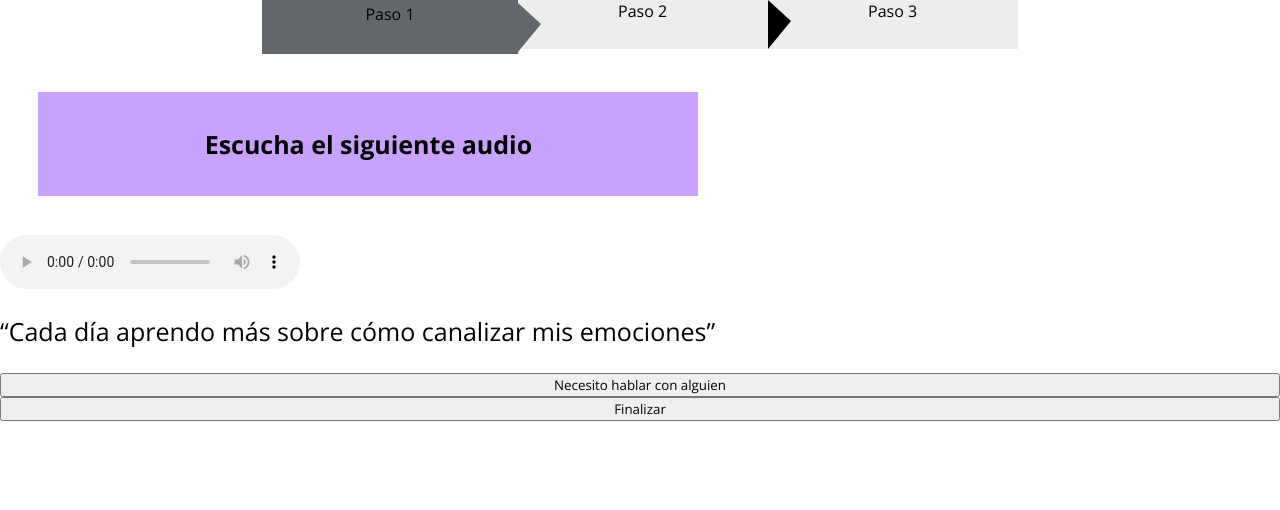
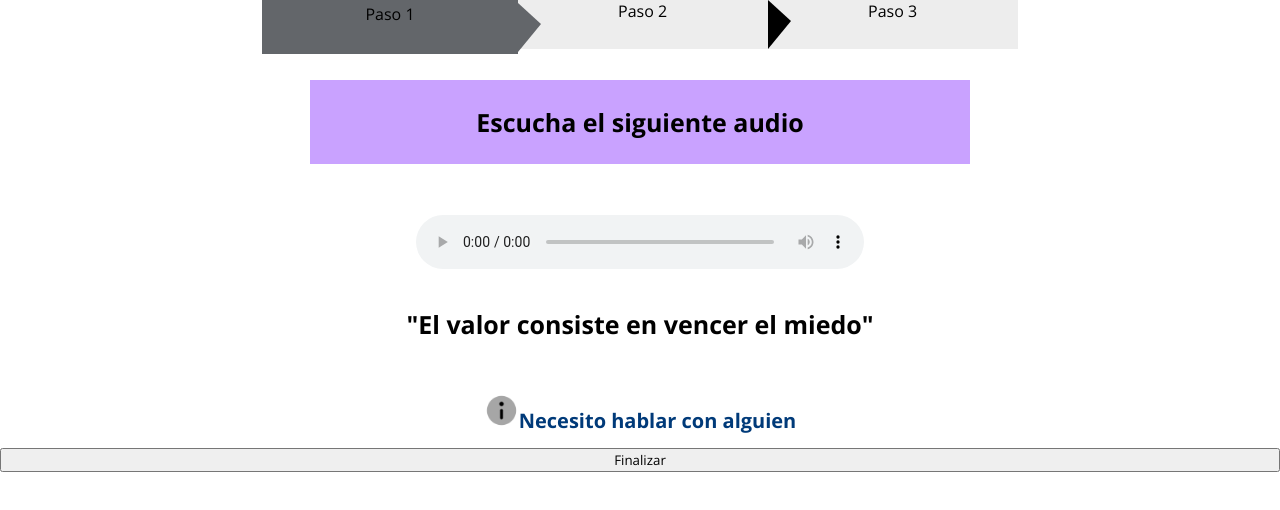
Before and after one commit to ziomarajimenez/Luxoft-talent-fest, a React (Create React App) app: page /step3 in a window 1280 px wide. Shown: the top 510 px of the page. Built offline with nearby package versions, Linux system fonts and the light colour scheme.

Commit message:
Vista step 3 terminada

```diff
--- a/src/Components/Modal/modal.css
+++ b/src/Components/Modal/modal.css
@@ -32,8 +32,9 @@
 .modal-content {
   width: 50%;
   height: 45%;
-  background-color: rgba(96, 36, 160, 1);
+  background-color: white;
   border-radius: 25px;
+  border: 3px solid rgba(96, 36, 160, 1);;
   color: #000;
   font-size: 2rem;
 }
--- a/src/Components/Section steps/secSteps.css
+++ b/src/Components/Section steps/secSteps.css
@@ -38,8 +38,6 @@
   content: "";
   position: absolute;
   right: -23px;
-
-
 }
 .step-2 {
   background-color: #ededed;
--- a/src/Pages/Step 3/Step3.js
+++ b/src/Pages/Step 3/Step3.js
@@ -7,6 +7,9 @@ import frightenmusic from "../../Assets/Frighten music/acoustic-motivation-11290
 import frightenmusic2 from "../../Assets/Frighten music/inspirational-background-112290.mp3";
 import frightenmusic3 from "../../Assets/Frighten music/motivational-day-112790.mp3";
 import frightenmusic4 from "../../Assets/Frighten music/winning-elevation-111355.mp3";
+import info from "../../Assets/Info.png";
+import { emotionsInfo } from "../../Utils/emotionsInfo";
+import { convertLength } from "@mui/material/styles/cssUtils";
 
 const Step3 = () => {
   // const navigate = useNavigate();
@@ -21,7 +24,11 @@ const Step3 = () => {
   let randomMusic =
     musicFrighten[Math.floor(Math.random() * musicFrighten.length)];
 
-  // let phrases = [“”]
+  let { messages } = emotionsInfo;
+
+  let randomPhrases =
+    messages.miedo[Math.floor(Math.random() * messages.miedo.length)];
+  console.log(messages);
 
   return (
     <div className="section-audio">
@@ -29,13 +36,17 @@ const Step3 = () => {
       <section id="audio-instructions">
         <p>Escucha el siguiente audio</p>
       </section>
-      <audio src={randomMusic} controls></audio>
 
-      <p>“Cada día aprendo más sobre cómo canalizar mis emociones”</p>
-      <button onClick={() => setIsOpen(true)}>
-        {" "}
-        Necesito hablar con alguien
-      </button>
+      <audio className="audio" src={randomMusic} controls></audio>
+
+      <p id="random-phrases">"{randomPhrases}"</p>
+      <section className="section-talk">
+        <button className="btn-talk-to-someone" onClick={() => setIsOpen(true)}>
+          {" "}
+          <img id="info" src={info} alt="info" />
+          Necesito hablar con alguien
+        </button>
+      </section>
       <Modal handleClose={() => setIsOpen(false)} isOpen={isOpen}></Modal>
       <button>Finalizar</button>
     </div>
--- a/src/Pages/Step 3/step3.css
+++ b/src/Pages/Step 3/step3.css
@@ -6,9 +6,37 @@
 }
 #audio-instructions {
   background-color: #c9a2ff;
-  margin: 3%;
-  padding: 10px;
+  margin: 2% auto 1% auto;
+  padding: 0 10px;
   text-align: center;
-  max-width: 50%;
+  max-width: 60%;
+  width: 50%;
   font-weight: 700;
 }
+.audio {
+  margin: 3% auto 1% auto;
+  width: 500px;
+  max-width: 35%;
+}
+#random-phrases {
+  font-size: 25px;
+  font-weight: bold;
+  margin: 2% auto 1% auto;
+}
+.section-talk {
+  margin: 3% auto 1% auto;
+}
+.btn-talk-to-someone {
+  border: none;
+  background-color: transparent;
+  color: #003a79;
+  font-weight: bold;
+  border: none;
+  cursor: pointer;
+  overflow: hidden;
+  font-size: 20px;
+}
+#info {
+  width: 35px;
+  height: 35px;
+}
```
Also changed, not shown: src/Assets/Info.png (added).
